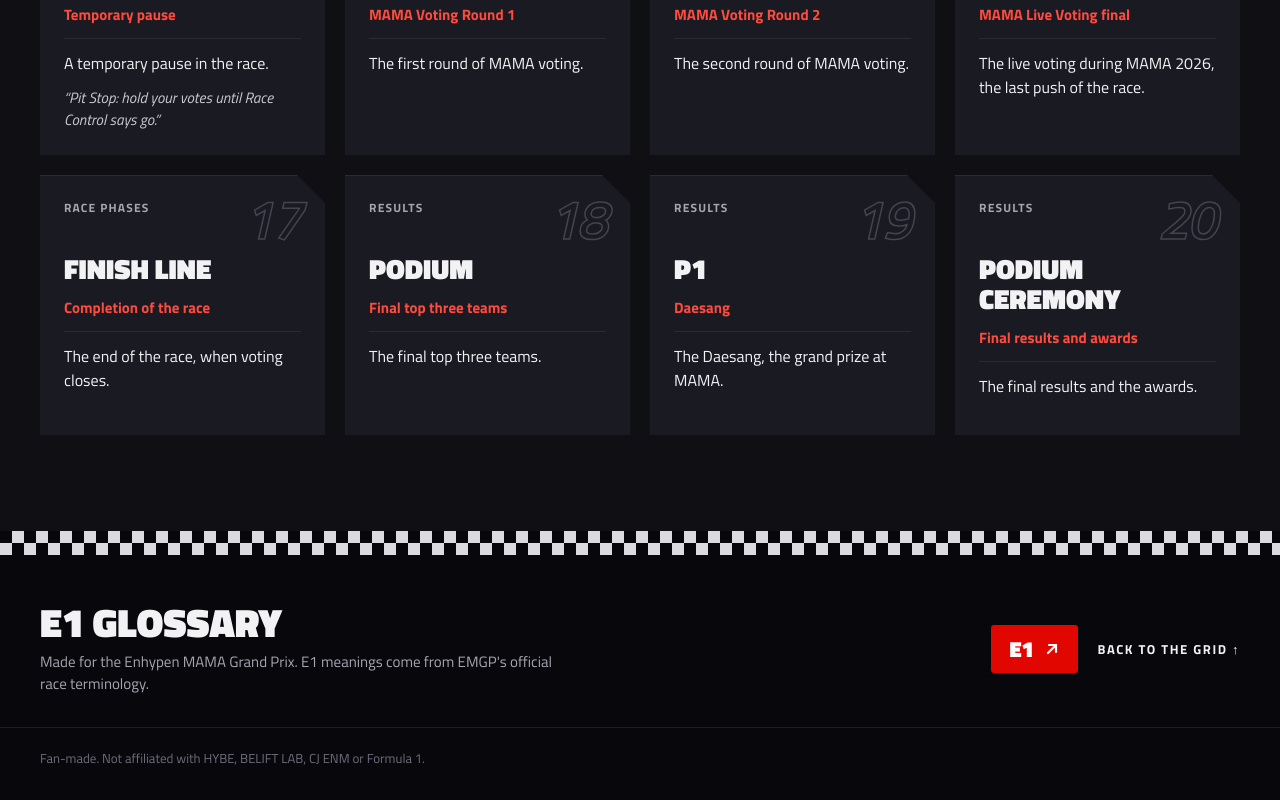
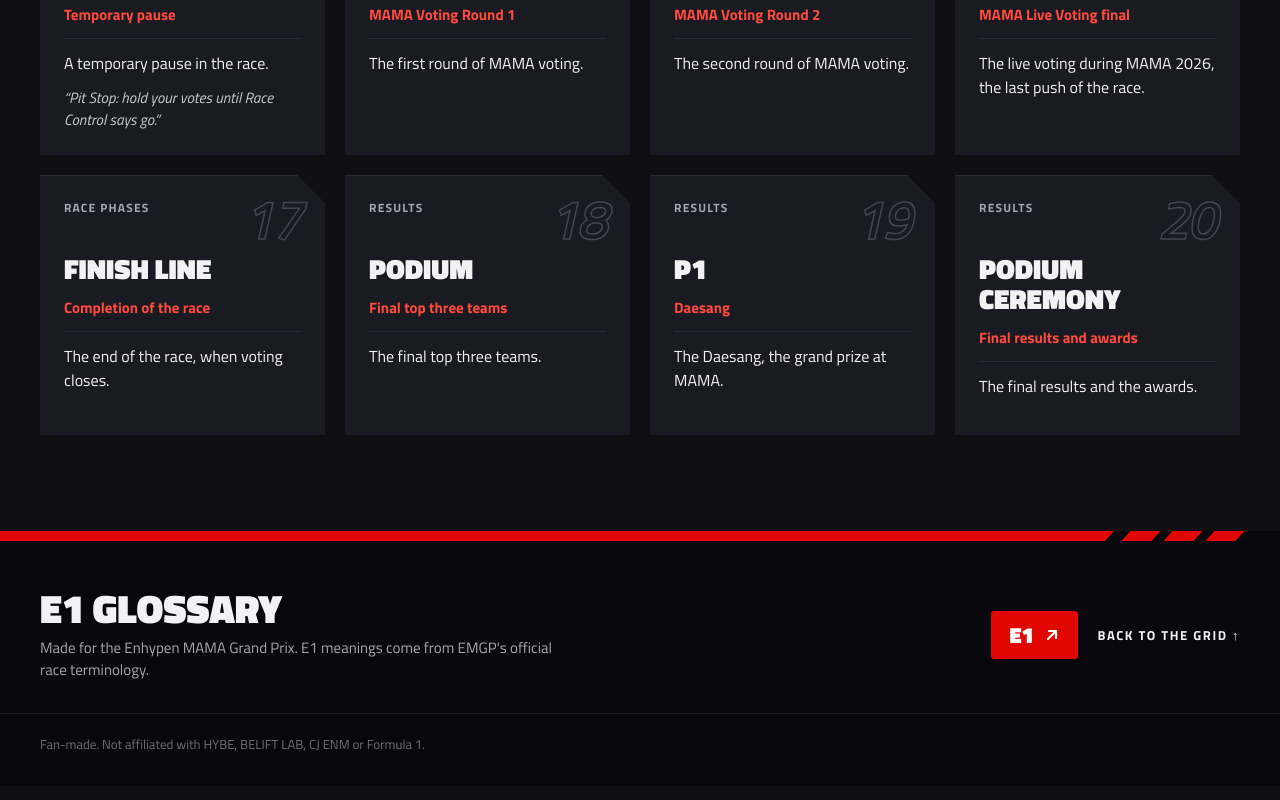
Before and after one commit to rrr-io/e1-glossary, a React (Vite) app: page / in a window 1280 px wide. Shown: the part 1597-2397 px from the top of the page. Built offline with nearby package versions, Linux system fonts and the light colour scheme.

Commit message:
improve footer

```diff
--- a/src/Footer.jsx
+++ b/src/Footer.jsx
@@ -1,7 +1,12 @@
 export default function Footer() {
   return (
     <footer className="footer">
-      <div className="chequer" aria-hidden="true" />
+      <div className="stripe" aria-hidden="true">
+        <span className="stripe-line" />
+        <span className="stripe-block" />
+        <span className="stripe-block" />
+        <span className="stripe-block" />
+      </div>
       <div className="wrap footer-body">
         <div className="footer-brand">
           <p className="footer-title">E1 Glossary</p>
--- a/src/styles.css
+++ b/src/styles.css
@@ -96,11 +96,13 @@ h1 { margin: 0; font-size: 88px; line-height: 84px; font-weight: 900; text-trans
 
 /* footer */
 .footer { background: #08080C; }
-.chequer {
-  height: 24px;
-  background: repeating-conic-gradient(#F2F2F5 0 25%, #08080C 0 50%) 0 0 / 24px 24px;
-  opacity: 0.9;
+/* a straight line that breaks into three slanted blocks, like the speed stripes on a livery */
+.stripe { display: flex; align-items: center; gap: 12px; height: 10px; padding-right: 40px; }
+.stripe-line {
+  flex: 1; height: 100%; background: var(--red);
+  clip-path: polygon(0 0, 100% 0, calc(100% - 9px) 100%, 0 100%);
 }
+.stripe-block { flex: 0 0 auto; width: 30px; height: 100%; background: var(--red); transform: skewX(-42deg); }
 .footer-body { display: flex; flex-wrap: wrap; justify-content: space-between; gap: 32px; padding-top: 48px; padding-bottom: 32px; }
 .footer-brand { max-width: 520px; display: flex; flex-direction: column; gap: 8px; color: var(--muted); font-size: 15px; line-height: 22px; }
 .footer-brand p { margin: 0; }
@@ -117,7 +119,7 @@ h1 { margin: 0; font-size: 88px; line-height: 84px; font-weight: 900; text-trans
   background: var(--red); color: #FFFFFF; text-decoration: none; font-size: 22px; font-weight: 900;
 }
 .e1-button:hover { background: #FF1A10; color: #FFFFFF; }
-.footer-note { margin: 0; padding-top: 20px; padding-bottom: 32px; border-top: 1px solid #1C1C24; font-size: 13px; color: #6E6E7C; }
+.footer-note { margin: 0 auto; padding-top: 20px; padding-bottom: 32px; border-top: 1px solid #1C1C24; font-size: 13px; color: #6E6E7C; }
 
 /* phones: the cards become a carousel */
 @keyframes nudge { 0%, 100% { transform: translateX(0); } 35%, 55% { transform: translateX(-64px); } }
@@ -147,6 +149,8 @@ h1 { margin: 0; font-size: 88px; line-height: 84px; font-weight: 900; text-trans
   .cards .card:first-child { animation: nudge 1.4s ease-in-out 0.9s 2; }
 
   .footer-title { font-size: 32px; line-height: 34px; }
+  .stripe { padding-right: 20px; gap: 9px; }
+  .stripe-block { width: 22px; }
 }
 
 @media (prefers-reduced-motion: reduce) {
```
